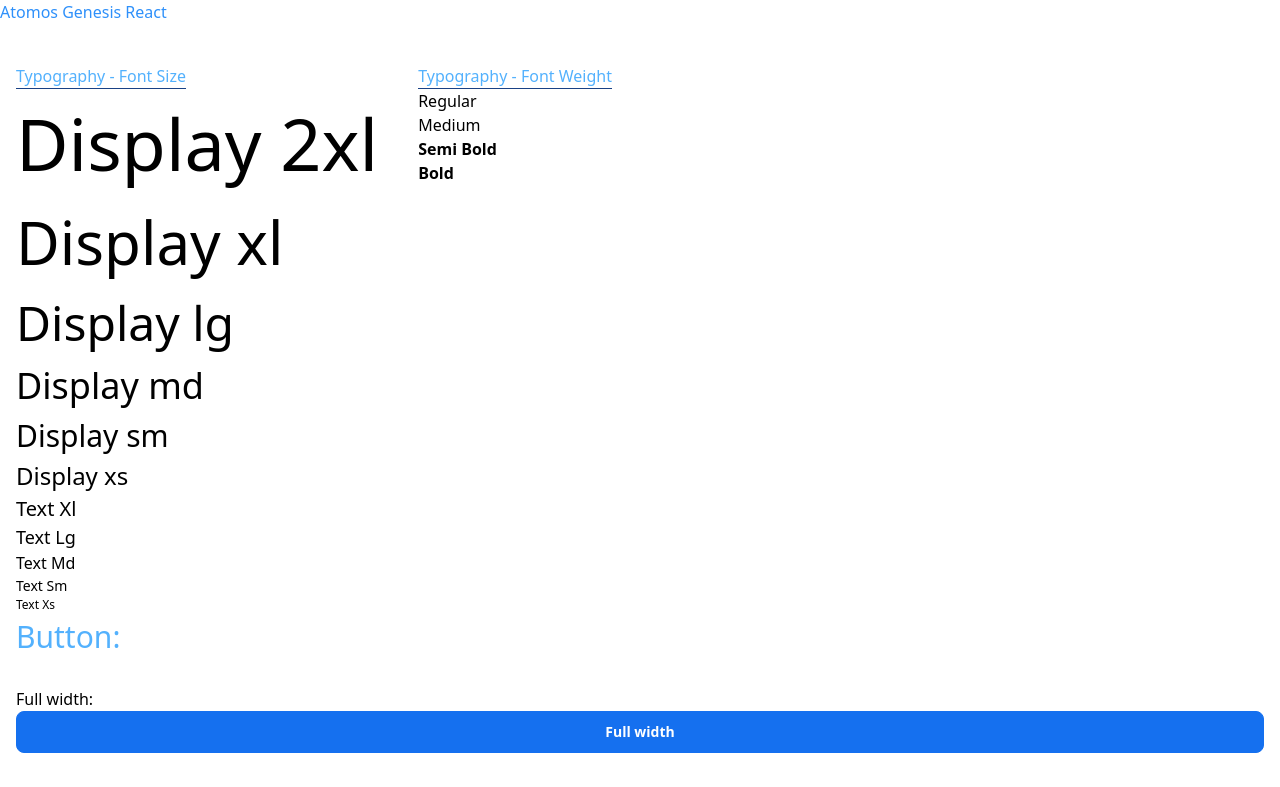
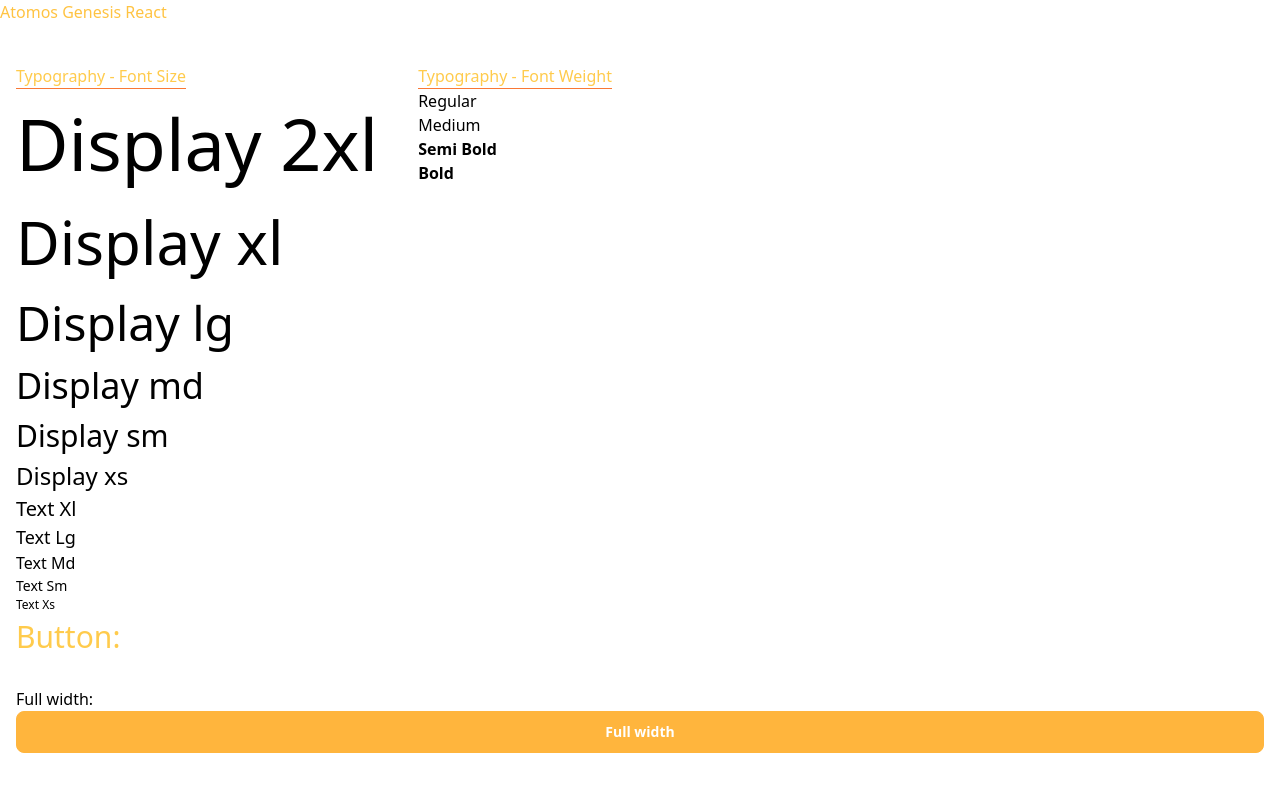
Before and after one commit to atomostechhq/genesis-react, a React (Vite) app: page / in a window 1280 px wide. Shown: the top 787 px of the page. Built offline with nearby package versions, Linux system fonts and the light colour scheme.

Commit message:
updated theme variables

```diff
--- a/src/App.tsx
+++ b/src/App.tsx
@@ -1,4 +1,3 @@
-import "./App.css";
 import Test from "./Test";
 import Tabletest from "./Tabletest";
 
--- a/src/index.css
+++ b/src/global.css
@@ -14,7 +14,7 @@
 
 @layer base {
   :root {
-    .theme-brand {
+    /* .theme-brand {
       --primary-25: #f5faff;
       --primary-50: #eff8ff;
       --primary-100: #d1e9ff;
@@ -26,7 +26,22 @@
       --primary-700: #175cd3;
       --primary-800: #1849a9;
       --primary-900: #194185;
+    } */
+
+    .theme-brand {
+      --primary-25: #f5faff;
+      --primary-50: #FFF8E4;
+      --primary-100: #FFECBA;
+      --primary-200: #FFE08F;
+      --primary-300: #FFD665;
+      --primary-400: #FFCB4C;
+      --primary-500: #FFC342;
+      --primary-600: #FFB53D;
+      --primary-700: #FFA33A;
+      --primary-800: #FD9438;
+      --primary-900: #F97835;
     }
+
     .rdp {
       --rdp-cell-size: 28px;
       --rdp-caption-font-size: 15px;
--- a/src/index.ts
+++ b/src/index.ts
@@ -1,2 +1,2 @@
-import "./index.css";
+import "./global.css"
 export * from "./components/index"
--- a/src/main.tsx
+++ b/src/main.tsx
@@ -2,7 +2,7 @@ import { StrictMode } from "react";
 import { createRoot } from "react-dom/client";
 import { BrowserRouter } from "react-router-dom";
 import App from "./App";
-import "./index.css";
+import "./global.css";
 
 const rootElement = document.getElementById("root");
 
```
Also changed, not shown: src/App.css (deleted).
